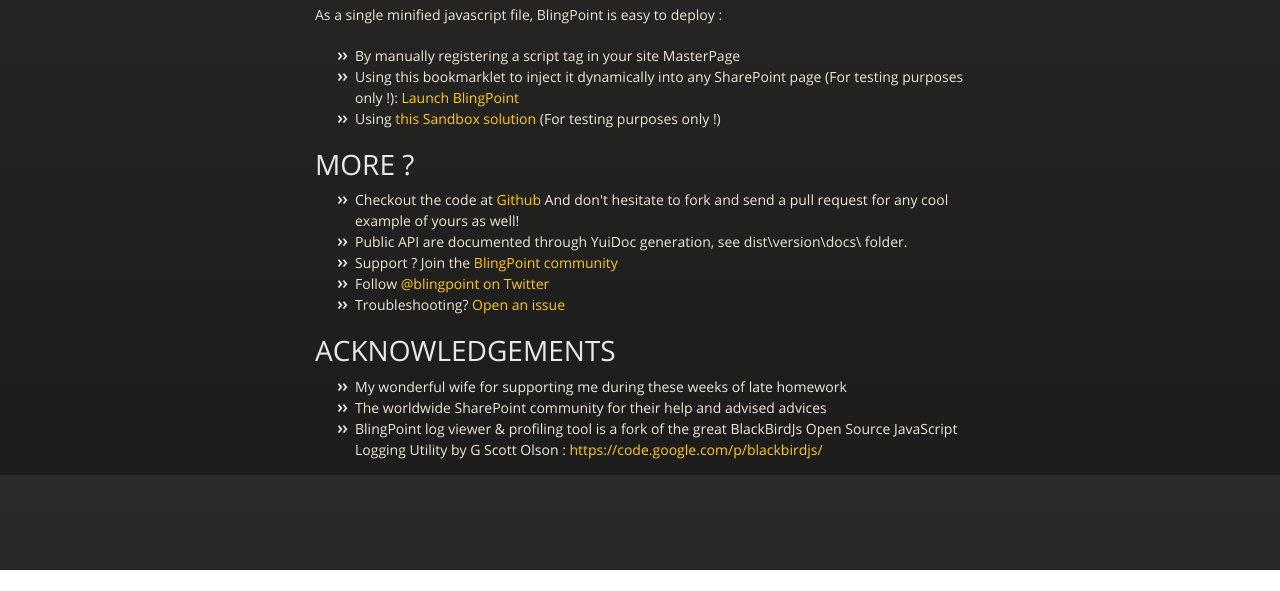
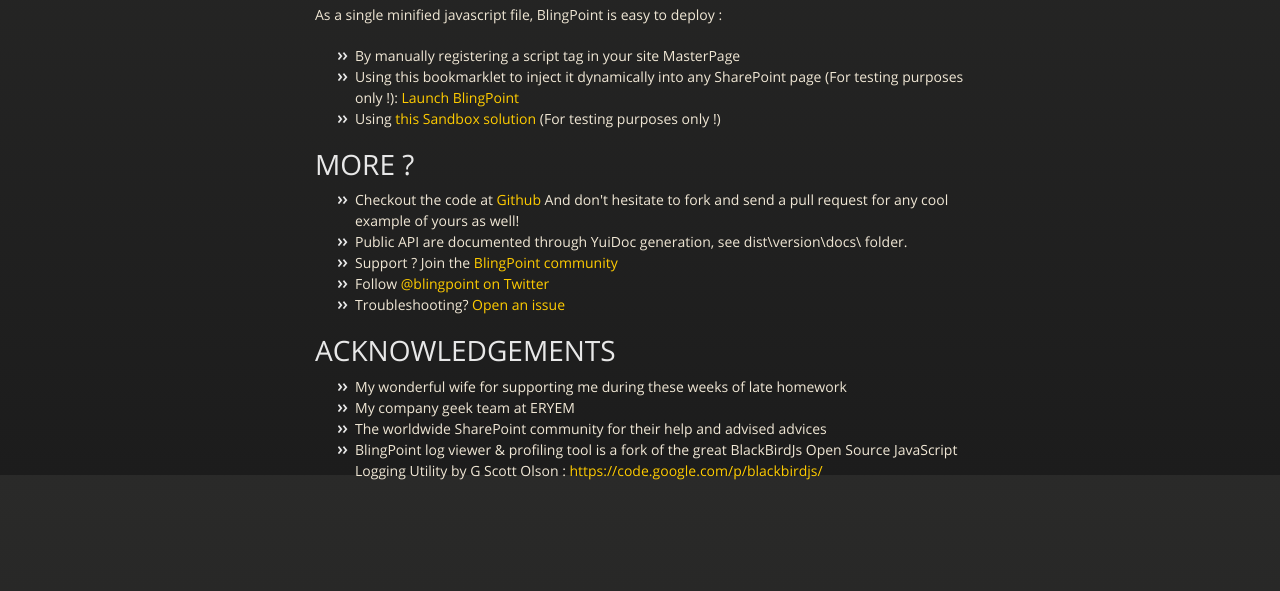
Before and after one commit to guillaumemeyer/BlingPoint, a plain HTML site: page index.html in a window 1280 px wide. Shown: the part 1125-1716 px from the top of the page. Before the commit the page ends 1695 px from the top, so only its background shows below. Drawn offline with nearby package versions, Linux system fonts and the light colour scheme.

Commit message:
Update index.html

```diff
--- a/index.html
+++ b/index.html
@@ -92,6 +92,7 @@
 
 <ul>
 <li>My wonderful wife for supporting me during these weeks of late homework</li>
+<li>My company geek team at ERYEM</li>
 <li>The worldwide SharePoint community for their help and advised advices</li>
 <li>BlingPoint log viewer &amp; profiling tool is a fork of the great BlackBirdJs Open Source JavaScript Logging Utility by G Scott Olson : <a href="https://code.google.com/p/blackbirdjs/">https://code.google.com/p/blackbirdjs/</a>
 </li>
```
